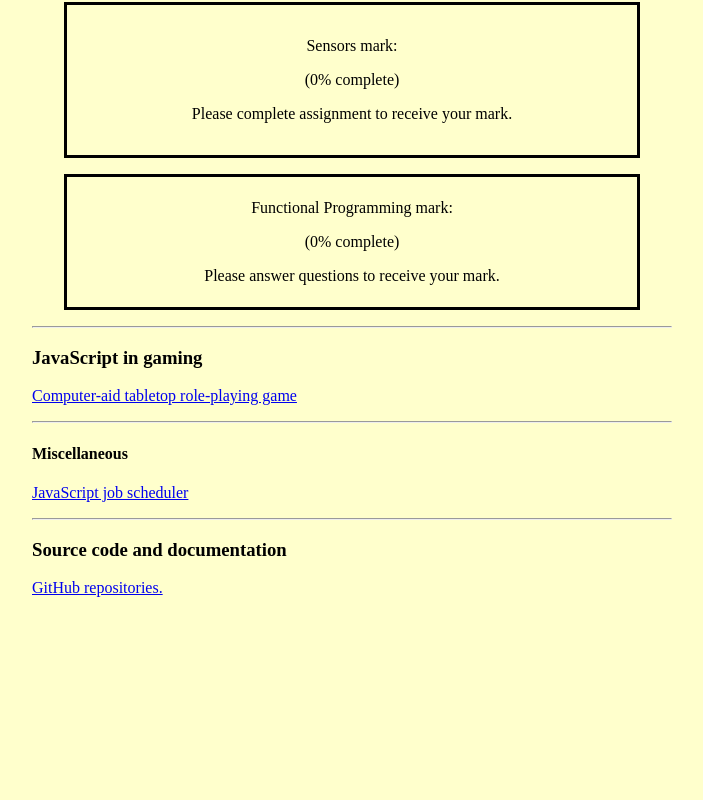
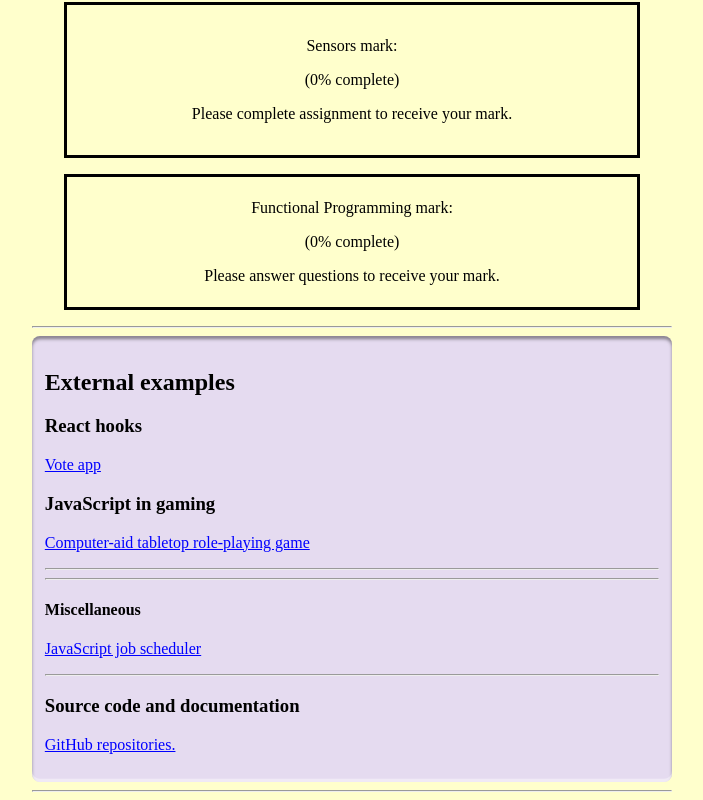
Before and after one commit to martinmphil/training_via_js, a Vue app: page /#/ in a window 1280 px wide. Shown: the part 525-1325 px from the top of the page, without its empty margins (288-991 px from the left). Before the commit the page ends 1138 px from the top, so only its background shows below. Built offline with nearby package versions, Linux system fonts and the light colour scheme.

Commit message:
expanded and styled external examples

```diff
--- a/src/components/ExamplesList.vue
+++ b/src/components/ExamplesList.vue
@@ -9,12 +9,21 @@
       <FunctionalProgrammingGrade/>
     </div>
     <hr>
+    <div class="external-examples">
+      <h2>External examples</h2>
+      <h3>React hooks</h3>
+      <p>
+        <a href="http://dancewith.co.uk/vote/">
+          Vote app
+        </a>
+      </p>
       <h3>JavaScript in gaming</h3>
       <p>
         <a href="http://dancewith.co.uk/tabletop2019/">
           Computer-aid tabletop role-playing game
         </a>
       </p>
+      <hr>
       <hr>
       <h4>Miscellaneous</h4>
       <p>
@@ -29,6 +38,8 @@
           GitHub repositories.
         </a>
       </p>
+    </div>
+    <hr>
   </article>
 </template>
 
@@ -62,7 +73,22 @@ export default {
   text-decoration: none;
   color: black;
 }
+.bttn-linking-to-example:hover {
+  background-color: white;
+
+}
+
 .grade-info {
   margin: 1em;
 }
+
+.external-examples {
+  box-shadow: inset 0 -0.2em 0 hsla(0, 0%, 100%, 0.4), inset 0 0.2em 0.2em hsla(0, 0%, 0%, 0.4);
+  background-color: hsl(269, 41%, 90%);
+  border-radius: 0.5em;
+  padding: .8em
+}
+.external-examples a {
+  color: blue;
+}
 </style>
--- a/src/views/HomePage.vue
+++ b/src/views/HomePage.vue
@@ -33,6 +33,10 @@ export default {
     width: 40em;
     margin: auto;
   }
+}
+
+/* responsive web design */
+@media only screen and (min-width: 67em) {
   .the-header {
     position: fixed;
     top: 0.5em;
```
Lines whose indentation alone changed are shown as unchanged.
